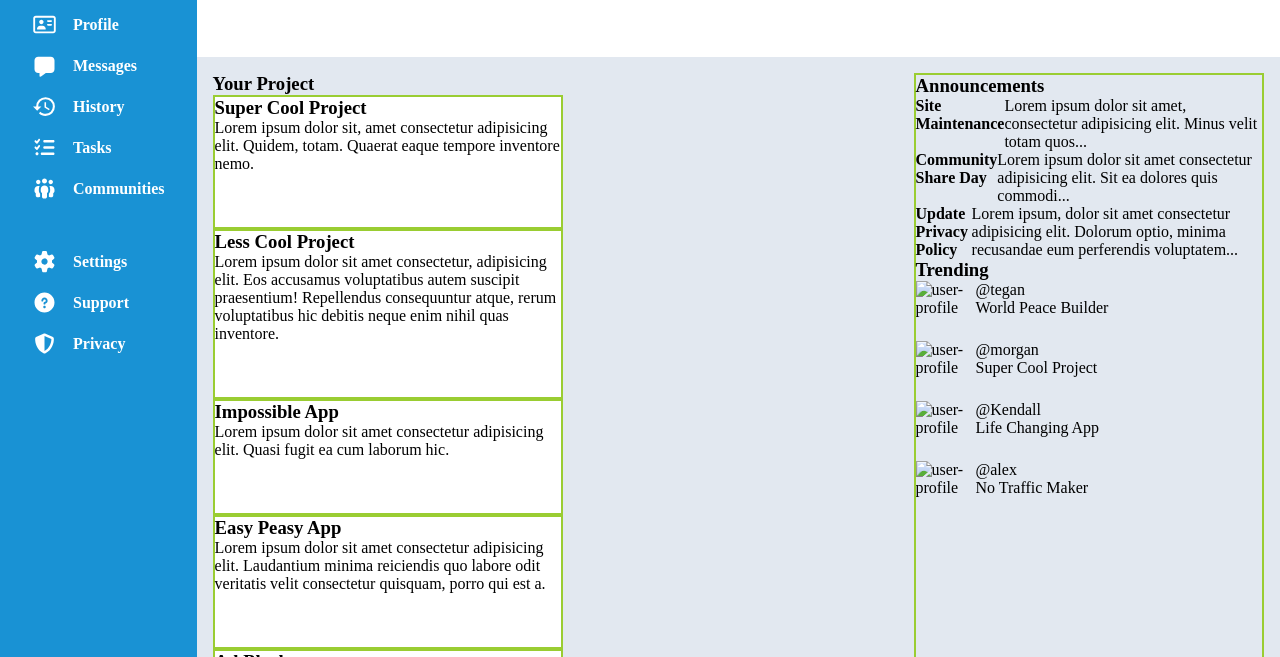
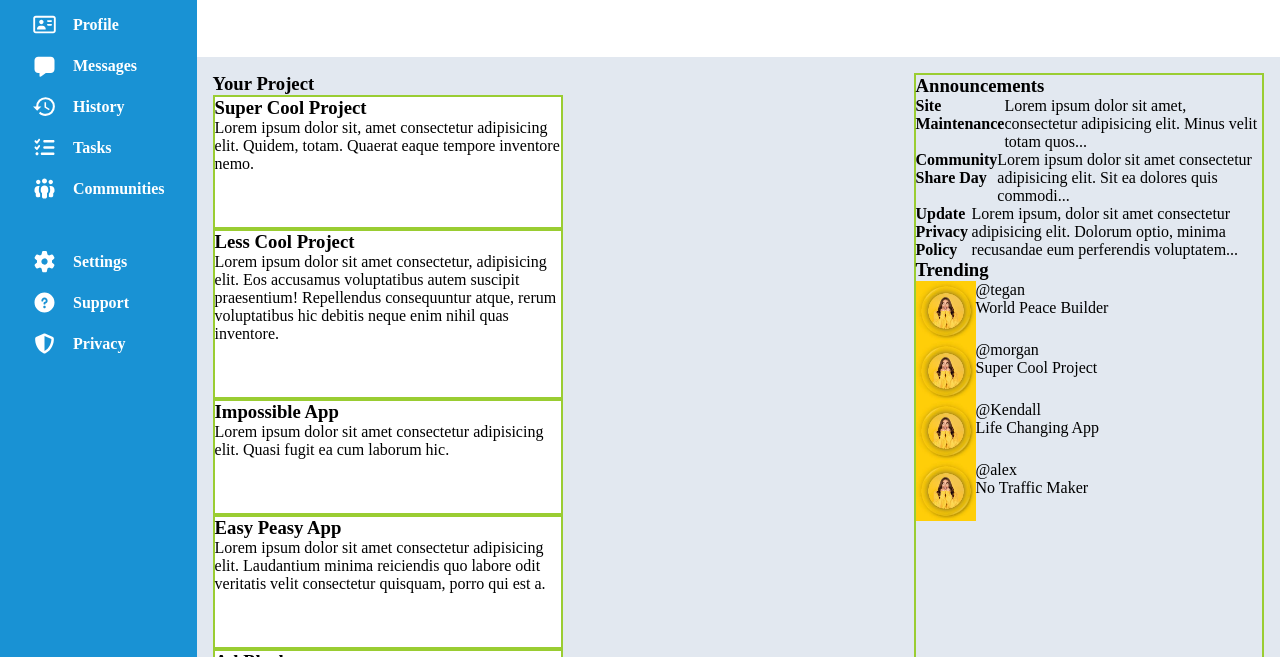
Before and after one commit to fanuelH/top-admin-dashboard, a plain HTML site: page index.html in a window 1280 px wide. Shown: the part 143-800 px from the top of the page. Drawn offline with Linux system fonts and the light colour scheme.

Commit message:
chore(index): add profile trending profile

```diff
--- a/index.html
+++ b/index.html
@@ -399,28 +399,48 @@
           <div class="card-wrapper">
             <ul>
               <li>
-                <img src="" alt="user-profile" width="60px" height="60" />
+                <img
+                  src="/assets/images/profile-pic.jpeg"
+                  alt="user-profile"
+                  width="60px"
+                  height="60"
+                />
                 <div class="user-info">
                   <p class="user-name">@tegan</p>
                   <p class="user-contribution">World Peace Builder</p>
                 </div>
               </li>
               <li>
-                <img src="" alt="user-profile" width="60px" height="60" />
+                <img
+                  src="/assets/images/profile-pic.jpeg"
+                  alt="user-profile"
+                  width="60px"
+                  height="60"
+                />
                 <div class="user-info">
                   <p class="user-name">@morgan</p>
                   <p class="user-contribution">Super Cool Project</p>
                 </div>
               </li>
               <li>
-                <img src="" alt="user-profile" width="60px" height="60" />
+                <img
+                  src="/assets/images/profile-pic.jpeg"
+                  alt="user-profile"
+                  width="60px"
+                  height="60"
+                />
                 <div class="user-info">
                   <p class="user-name">@Kendall</p>
                   <p class="user-contribution">Life Changing App</p>
                 </div>
               </li>
               <li>
-                <img src="" alt="user-profile" width="60px" height="60" />
+                <img
+                  src="/assets/images/profile-pic.jpeg"
+                  alt="user-profile"
+                  width="60px"
+                  height="60"
+                />
                 <div class="user-info">
                   <p class="user-name">@alex</p>
                   <p class="user-contribution">No Traffic Maker</p>
```
